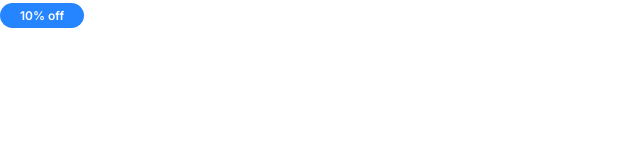
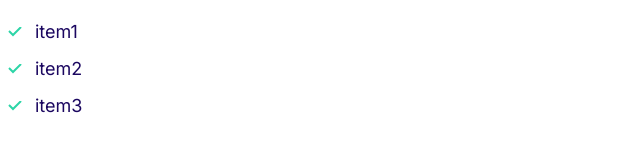
Before and after one commit to nima7774/moshify, a plain HTML site: page index.html in a window 1280 px wide. Shown: the whole page, without its empty margins (0-640 px from the left). Drawn offline with Linux system fonts and the light colour scheme.

Commit message:
build lists

```diff
--- a/CSS/style.css
+++ b/CSS/style.css
@@ -109,3 +109,31 @@
     }
 
 }
+/* lists */
+.list{
+    list-style:none;
+    padding-left: 0;
+    color:var(--color-heading);
+
+}
+
+.list--inline .list__item{
+    display:inline-block;
+    margin-right:2rem ;
+
+}
+.list--tick{
+    list-style-image:url(../images/tick.svg) ;
+    padding-left: 3rem;
+
+}
+
+.list--tick .list__item{
+    padding-left: .5rem;
+    margin-bottom: 1rem;
+}
+@media screen and (max-width:1024px){
+    .list--tick .list__item {
+        padding-left: 0rem;
+    }
+}
--- a/index.html
+++ b/index.html
@@ -11,7 +11,12 @@
     <link rel="stylesheet" href="CSS/style.css">
 </head>
 <body >
-   <span class="badge badge--primary badge--small"> 10% off</span>
+   <ul class="list list--tick">
+       <li class="list__item">item1</li>
+       <li class="list__item">item2</li>
+       <li class="list__item">item3</li>
+   </ul>
+
 
 </body>
 </html>
```
Also changed, not shown: components/list.html (added, +5 -0 lines), images/tick.svg (added).
